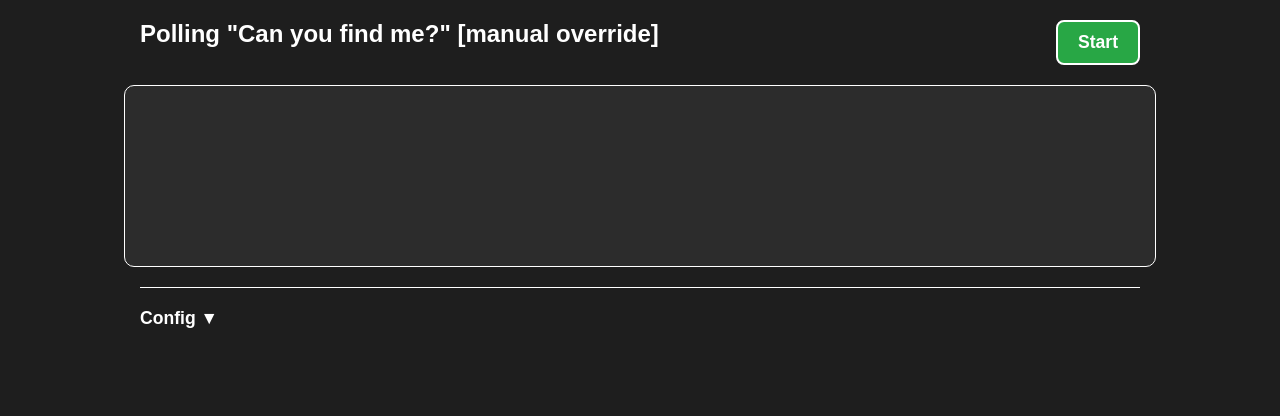
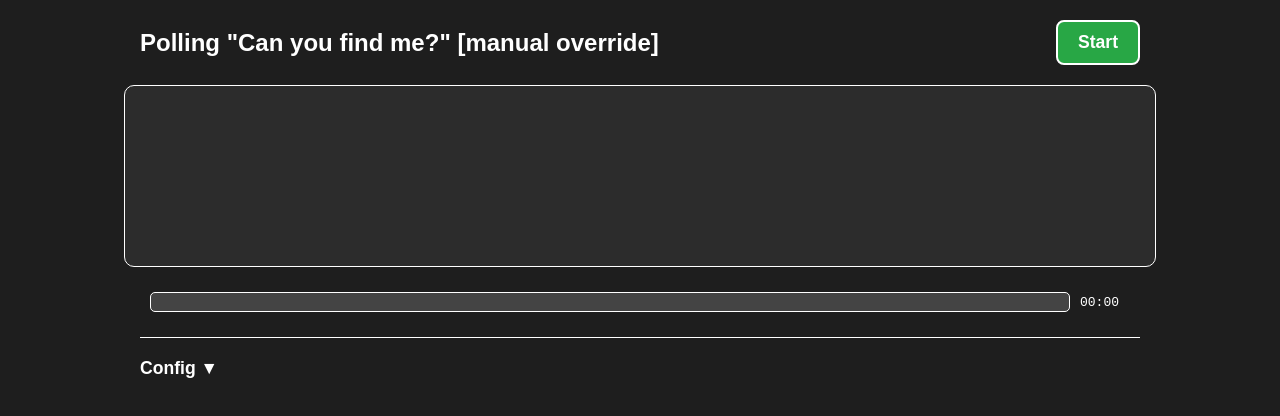
Before and after one commit to Sigilus0/RunePoll, a website: page public/index.html in a window 1280 px wide. Both pictures are taken after a click on the button "Start". Drawn offline with Linux system fonts and the light colour scheme; no server answers.

Commit message:
Add integrated timer

```diff
--- a/public/index.html
+++ b/public/index.html
@@ -16,6 +16,16 @@
   <div id="resultsContent">
     <!-- Dynamic result lines will go here -->
   </div>
+</div>
+
+
+<div class="timer-wrapper">
+  <div id="poll-timer-container">
+    <div id="poll-timer-bar">
+    <div id="poll-timer-fill"></div>
+    </div>
+  <span id="poll-timer-text">00:00</span>
+    </div>
 </div>
 
 <div class="config-section">
--- a/public/main.js
+++ b/public/main.js
@@ -3,11 +3,11 @@ let liveChatId = null;
 let startTime = null;
 let stopTime = null;
 let pollTimer = null;
-let pollingInterval = null;
 let nextPageToken = null;
 let votes = {};
 let voters = new Set();
 let pollingActive = false;
+let timerInterval = null;
 
 // DOM elements
 const startButton = document.getElementById('startButton');
@@ -15,6 +15,9 @@ const configToggleBtn = document.querySelector('.toggle-config');
 const configContent = document.querySelector('.config-content');
 const resultsContent = document.getElementById('resultsContent');
 const quotaDisplay = document.getElementById('quotaDisplay');
+const timerBar = document.getElementById('poll-timer-fill');
+const timerText = document.getElementById('poll-timer-text');
+
 const supportedEmotes = new Set([
     'runieBUGGY',
     'runieCHEERS',
@@ -172,6 +175,7 @@ startButton.addEventListener('click', () => {
 window.addEventListener('DOMContentLoaded', () => {
     loadConfigFromCookies();
     fetchLivestreamTitle();
+    timerBar.style.width = `0%`;
 });
 
 async function fetchLivestreamTitle() {
@@ -228,6 +232,9 @@ function startPolling() {
     startTime = new Date();
     stopTime = new Date(startTime.getTime() + configValues.totalTime * 1000);
 
+    updateTimerBar();
+    timerInterval = setInterval(updateTimerBar, 1000);
+
     pollChat();
 }
 
@@ -240,6 +247,9 @@ function stopPolling() {
     if (pollTimer) {
         clearTimeout(pollTimer);
     }
+    clearInterval(timerInterval);
+    timerBar.style.width = '0%';
+    timerText.textContent = '00:00';
 }
 
 async function pollChat() {
@@ -385,3 +395,22 @@ function updateDisplay() {
 function updateQuotaDisplay(used) {
     quotaDisplay.textContent = `${used}/10000`;
 }
+
+function updateTimerBar() {
+    const now = Date.now();
+    const total = stopTime.getTime() - startTime.getTime();
+    const remaining = Math.max(0, stopTime.getTime() - now);
+    const percent = (remaining / total) * 100;
+
+    timerBar.style.width = `${percent}%`;
+
+    // Always update text from absolute time left
+    const secondsLeft = Math.ceil(remaining / 1000);
+    const min = Math.floor(secondsLeft / 60);
+    const sec = secondsLeft % 60;
+    timerText.textContent = `${min.toString().padStart(2, '0')}:${sec.toString().padStart(2, '0')}`;
+
+    if (remaining <= 0) {
+        clearInterval(timerInterval);
+    }
+}
--- a/public/style.css
+++ b/public/style.css
@@ -10,20 +10,20 @@ body {
 
 /* Header layout */
 .header {
-    width: 100%;
+    display: flex;
+    justify-content: space-between;
+    align-items: center;
     max-width: 1000px;
     margin: 0 auto 20px auto;
-    overflow: hidden;
+    padding: 0 10px;
 }
 
 .title {
     font-size: 1.5em;
     font-weight: bold;
-    float: left;
 }
 
 #startButton {
-    float: right;
     background-color: #28a745;
     color: white;
     border: 2px solid white;
@@ -34,7 +34,6 @@ body {
     font-weight: bold;
 }
 
-/* Clear floats */
 .clearfix::after {
     content: "";
     display: table;
@@ -117,3 +116,39 @@ body {
     font-size: 0.85em;
     vertical-align: middle;
 }
+
+#poll-timer-container {
+    display: flex;
+    align-items: center;
+    gap: 10px;
+    padding: 5px 10px;
+    margin-top: 10px;
+    margin-bottom: 20px;
+}
+
+#poll-timer-bar {
+    flex-grow: 1;
+    height: 18px;
+    background-color: #444;
+    border: 1px solid white;
+    border-radius: 5px;
+    overflow: hidden;
+}
+
+#poll-timer-fill {
+    height: 100%;
+    width: 100%;
+    background-color: #4caf50;
+    transition: width 0.3s linear;
+}
+
+#poll-timer-text {
+    min-width: 50px;
+    font-family: monospace;
+    color: white;
+}
+
+.timer-wrapper {
+    max-width: 1000px;
+    margin: 0 auto;
+}
```
